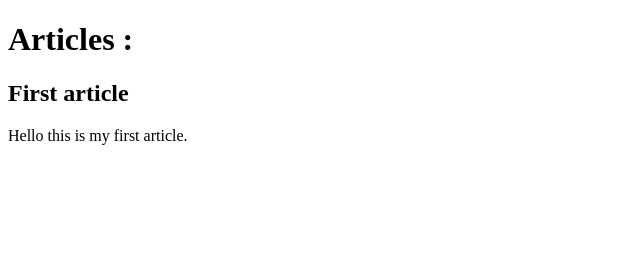
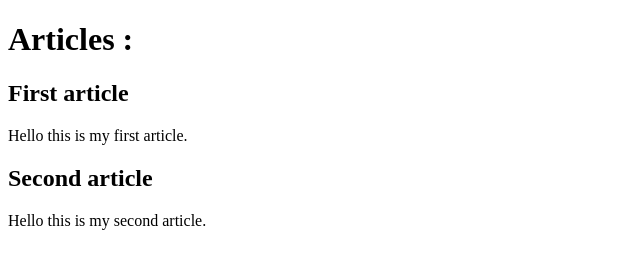
Before and after one commit to mareimorsy/fri-session-test-git, a plain HTML site: page index.html in a window 1280 px wide. Shown: the whole page, without its empty margins (0-640 px from the left). Drawn offline with Linux system fonts and the light colour scheme.

Commit message:
add second article

```diff
--- a/index.html
+++ b/index.html
@@ -7,12 +7,19 @@
     <title>Welcome to my awesome blog</title>
 </head>
 <body>
+    <h1>Articles :</h1>
     <div>
-        <h1>Articles :</h1>
         <section>
             <h2>First article</h2>
             <p>Hello this is my first article.</p>
         </section>
     </div>
+
+    <div>
+        <section>
+            <h2>Second article</h2>
+            <p>Hello this is my second article.</p>
+        </section>
+    </div>
 </body>
 </html>
```
